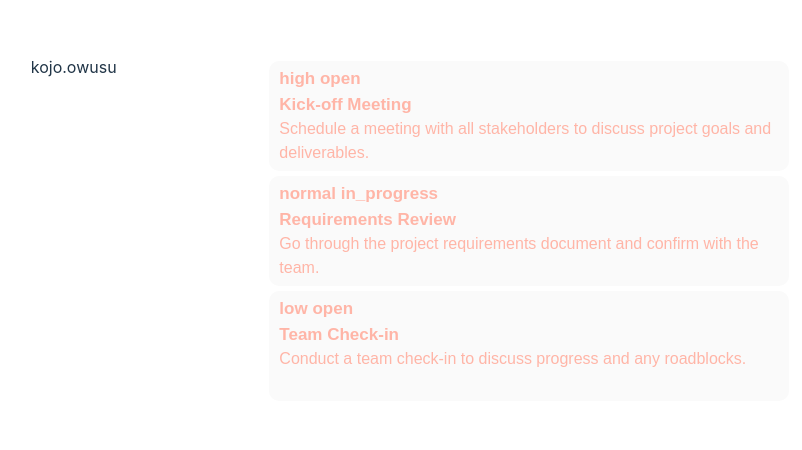
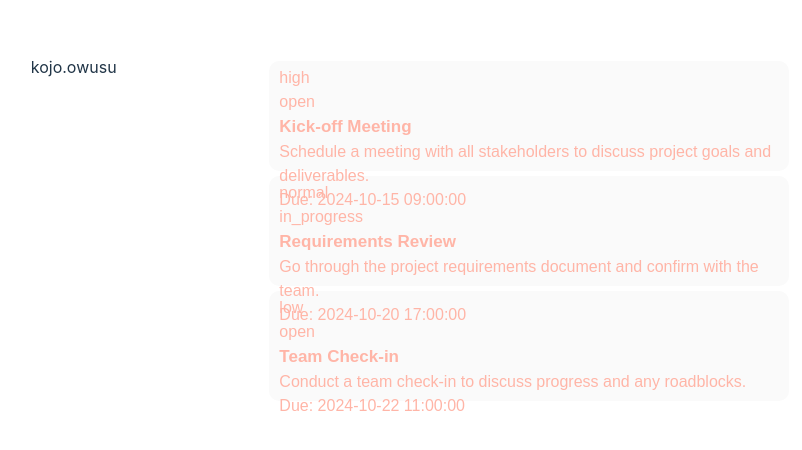
Before and after one commit to irungundigirigi/task-manager, a React (Vite) app: page / in a window 1280 px wide. Shown: the top 450 px of the page, without its empty margins (104-906 px from the left). Built offline with nearby package versions, Linux system fonts and the light colour scheme; a web font is replaced by a local one.

Commit message:
add priority

```diff
--- a/src/components/Todo-item/Todo-item.tsx
+++ b/src/components/Todo-item/Todo-item.tsx
@@ -4,12 +4,13 @@ import "./task-item.css";
 function TaskCard(props) {
   return (
     <div className="task">
-      <div className="subject">
-        {" "}
-        {props.task.task_priority} {props.task.status_id}
+      <div className="topbar">
+        <div className="bar">{props.task.task_priority} </div>
+        <div>{props.task.status_id}</div>
       </div>
       <div className="subject"> {props.task.subject}</div>
       <div className="description"> {props.task.description}</div>
+      <div className="duedate">Due: {props.task.due_date}</div>
     </div>
   );
 }
```
